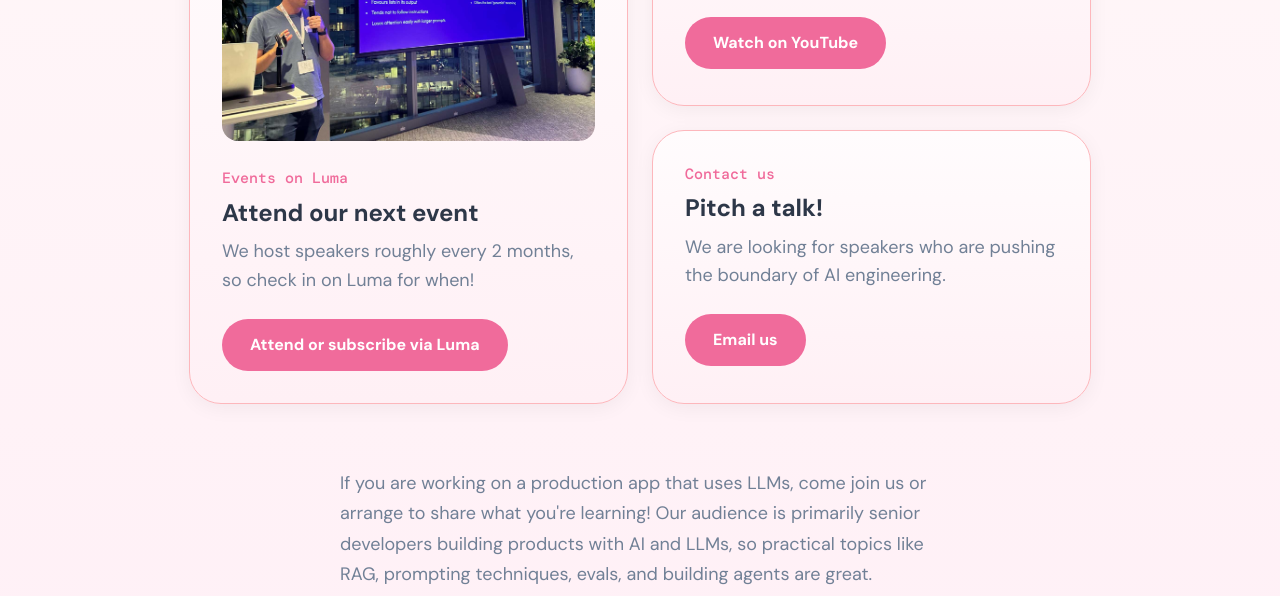
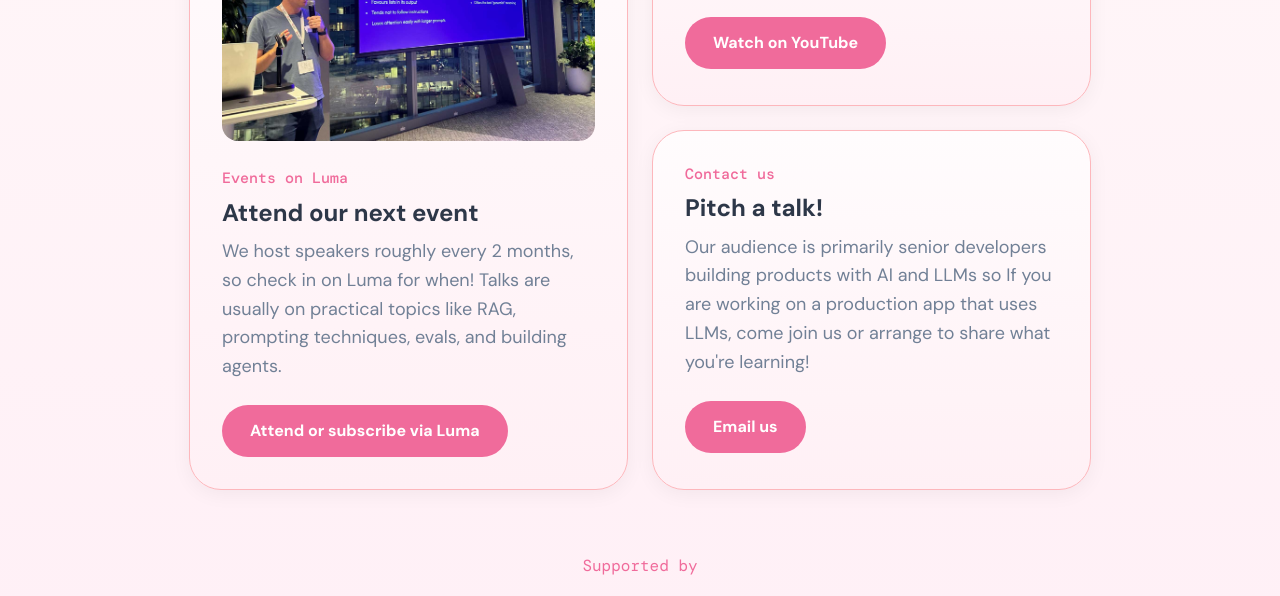
Before and after one commit to forestwalklabs/infervan.com, a plain HTML site: page index.html in a window 1280 px wide. Shown: the part 546-1142 px from the top of the page. Drawn offline with nearby package versions, Linux system fonts and the light colour scheme; a web font is replaced by a local one.

Commit message:
Just an idea: moving bottom text to cards
This is just an idea to make it less floaty text at the bottom, and I think the cards could have more context. If you think it's tooo text heavy can just leave with the other branch.

```diff
--- a/index.html
+++ b/index.html
@@ -39,7 +39,7 @@
         <img src="./images/infer-peter.jpg" alt="AI Engineering Talk" />
         <div class="card-label">Events on Luma</div>
         <h2>Attend our next event</h2>
-        <p>We host speakers roughly every 2 months, so check in on Luma for when!</p>
+        <p>We host speakers roughly every 2 months, so check in on Luma for when! Talks are usually on practical topics like RAG, prompting techniques, evals, and building agents. </p>
         <a href="https://lu.ma/infer" class="button">Attend or subscribe via Luma</a>
       </div>
 
@@ -53,15 +53,15 @@
       <div class="card contact-card">
         <div class="card-label">Contact us</div>
         <h2>Pitch a talk!</h2>
-        <p>We are looking for speakers who are pushing the boundary of AI engineering.</p>
+        <p>Our audience is primarily senior developers building products with AI and LLMs so If you are working on a production app that uses LLMs, come join us or arrange to share what you're learning!</p>
         <a href="mailto:founders@forestwalk.ai?subject=Infer%20Vancouver" class="button">Email us</a>
       </div>
     </div>
 
-    <p class="call-to-action">If you are working on a production app that uses LLMs, come join us or
+    <!-- <p class="call-to-action">If you are working on a production app that uses LLMs, come join us or
       arrange to share what you're learning!
       Our audience is primarily senior developers building products with AI and LLMs, so practical topics like RAG,
-      prompting techniques, evals, and building agents are great.</p>
+      prompting techniques, evals, and building agents are great.</p> -->
 
     <div class="partners-header">
       Supported by
```
